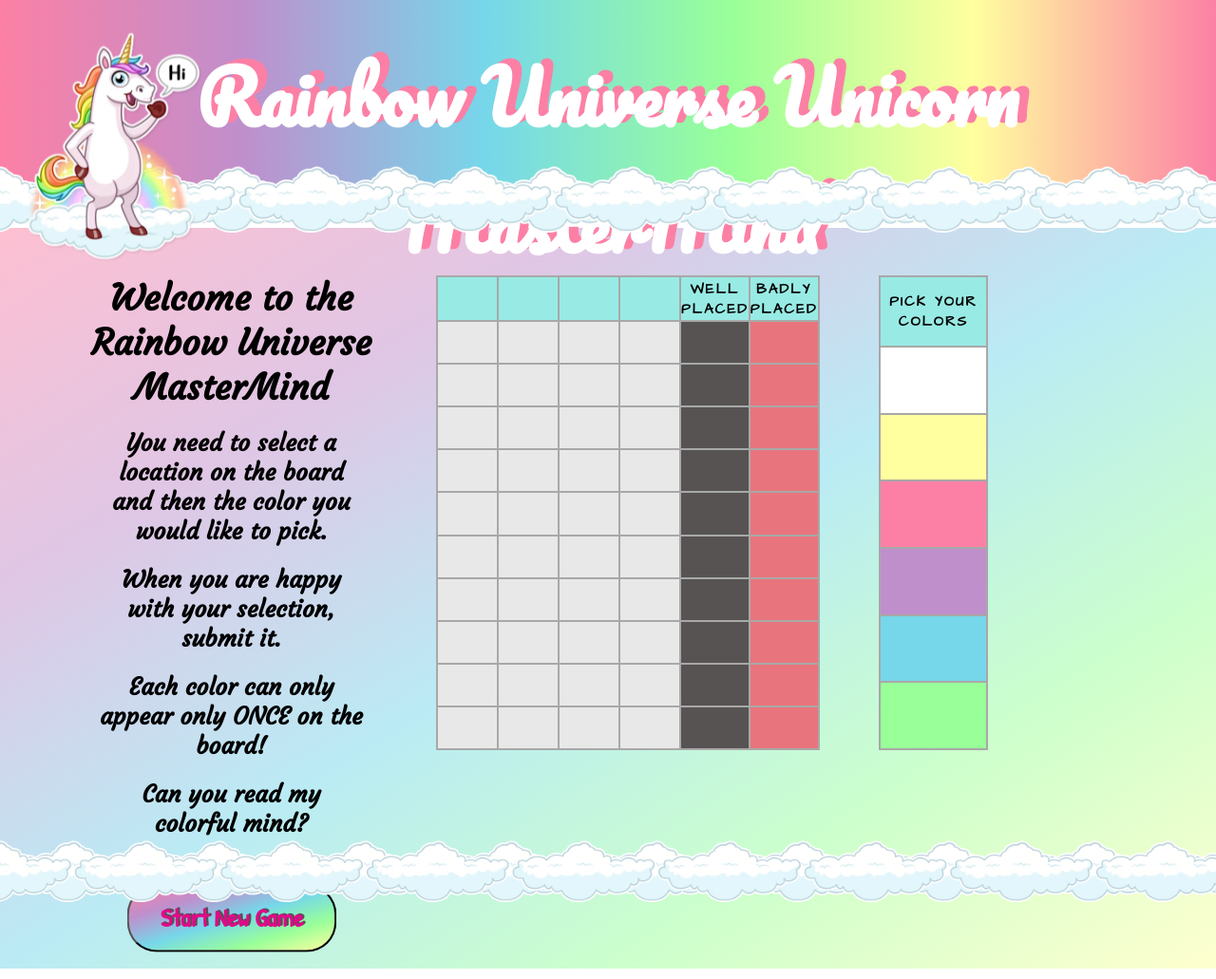
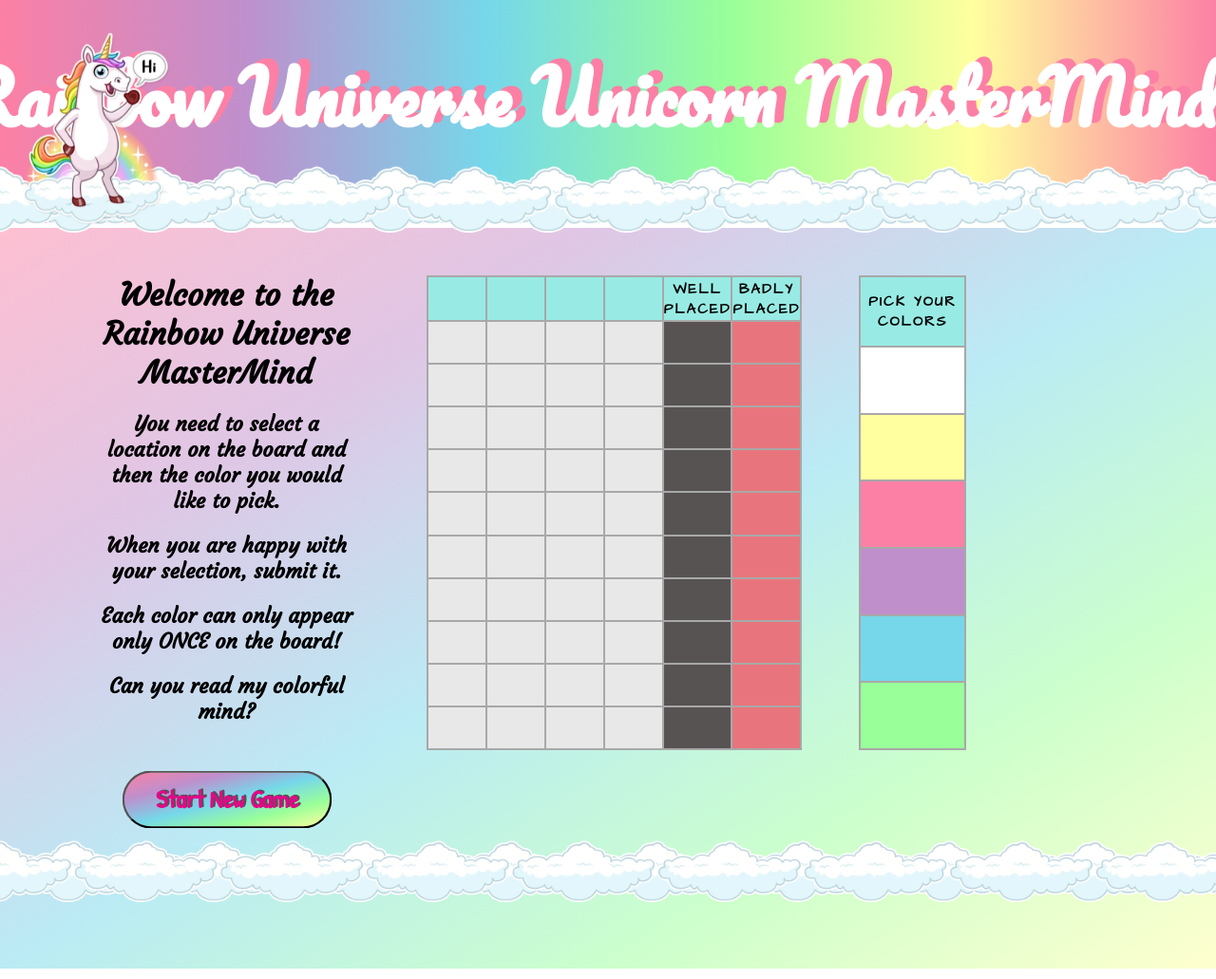
Before and after one commit to Gally999/RainbowUniverseUnicornMasterMind, a plain HTML site: page index.html in a window 1280 px wide. Shown: the top 1031 px of the page at 95% size. Drawn offline with nearby package versions, Linux system fonts and the light colour scheme.

Commit message:
bug fixes

```diff
--- a/css/style.css
+++ b/css/style.css
@@ -24,6 +24,7 @@ header {
   display: flex;
   justify-content: space-around;
   text-align: center;
+  white-space: nowrap;
   font-family: 'Pacifico', cursive;
   font-size: 38px;
   text-shadow: 10px -5px 0 #fc80a5;
@@ -54,12 +55,16 @@ header {
 }
 
 main {
-  display: flex;
-  justify-content: space-evenly;
   background-image: linear-gradient(to bottom right, #fc80a580, #bf8fcc80, #76d7ea80, #99ff9980, #ffff9f80);
   margin-top: 5px;
   z-index: 2;
   height: 780px;
+}
+
+.blocks {
+  display: flex;
+  justify-content: space-evenly;
+  padding-right: 25px;
 }
 
 .info, .board, .choices {
@@ -69,7 +74,7 @@ main {
 
 .info {
   width: 25%;
-  font-size: 25px;
+  font-size: 22px;
   text-align: center;
 }
 
@@ -121,7 +126,7 @@ th, td {
 .board button, .info button, .restart, .understood {
   width: 210px;
   margin: 30px;
-  padding: 15px;
+  padding: 10px;
   font-family: 'Patrick Hand', cursive;
   font-size: 25px;
   color: #e30889;
@@ -130,6 +135,7 @@ th, td {
   background-image: linear-gradient(to bottom right, #fc80a5, #bf8fcc, #76d7ea, #99ff99, #ffff9f);
   text-shadow: 2px -1px 0 #555253;
   z-index: 1;
+  outline: none;
 }
 
 .btn-breathe {
@@ -247,9 +253,9 @@ th, td {
   background-image: url("../img/goodLuck.png");
   background-size: 80%;
   background-repeat: no-repeat;
-  position: fixed;
-  top: 60%;
-  left: 86%;
+  position: absolute;
+  top: 130%;
+  left: 113%;
 }
 
 .duplicate {
--- a/index.html
+++ b/index.html
@@ -20,6 +20,7 @@
     </header>
     <div class="clouds"></div>
 <main>
+  <div class="blocks">
     <section class="info">
       <h2>Welcome to the Rainbow Universe MasterMind</h2>
       <p>You need to select a location on the board and then the color you would like to pick.</p>
@@ -147,7 +148,9 @@
         </tr>
      </table>
     </section>
+  </div>
   </main>
+
 
   <section class="popups">
     <div class="popup-won">
```
Also changed, not shown: img/magic.webp (added), img/stars.webp (added).
